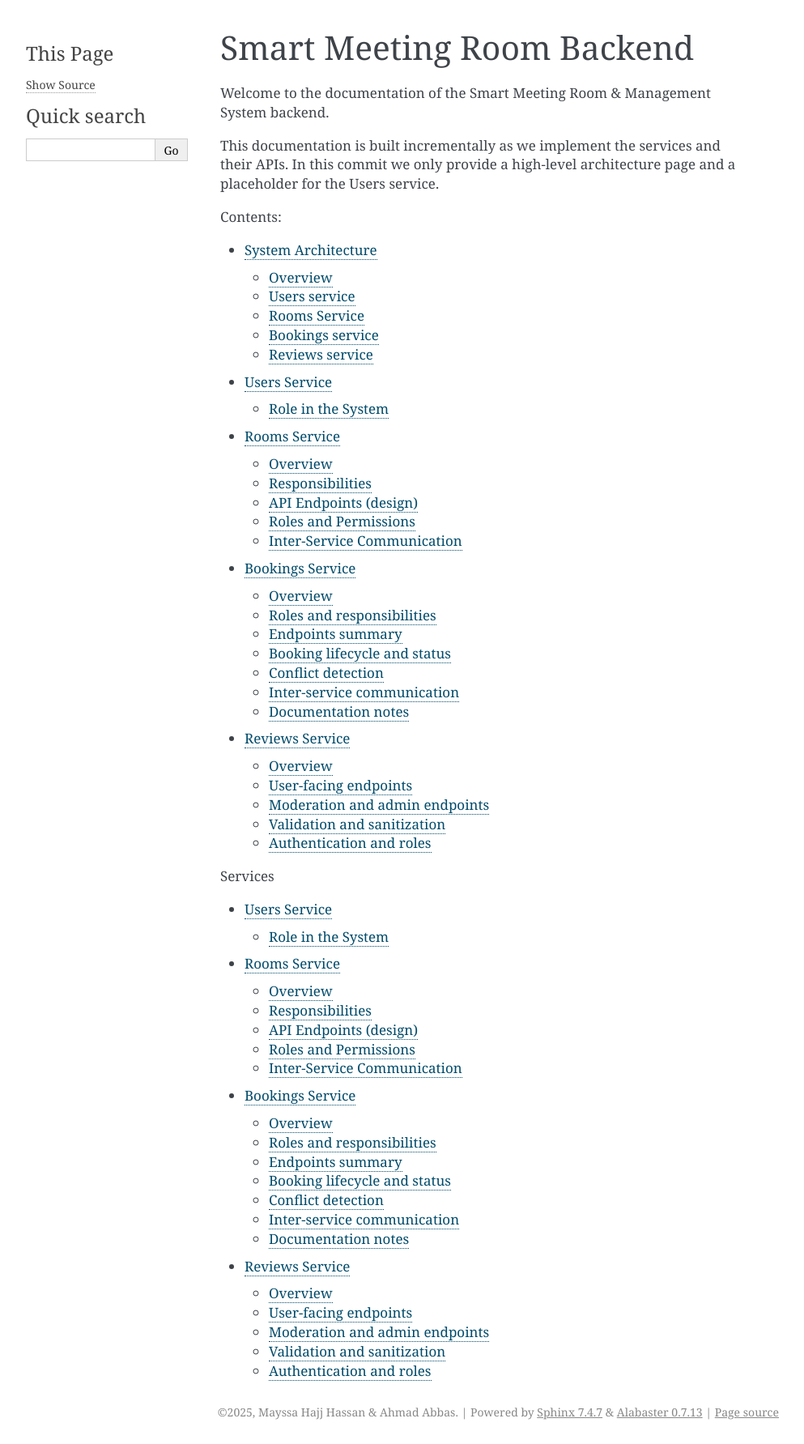
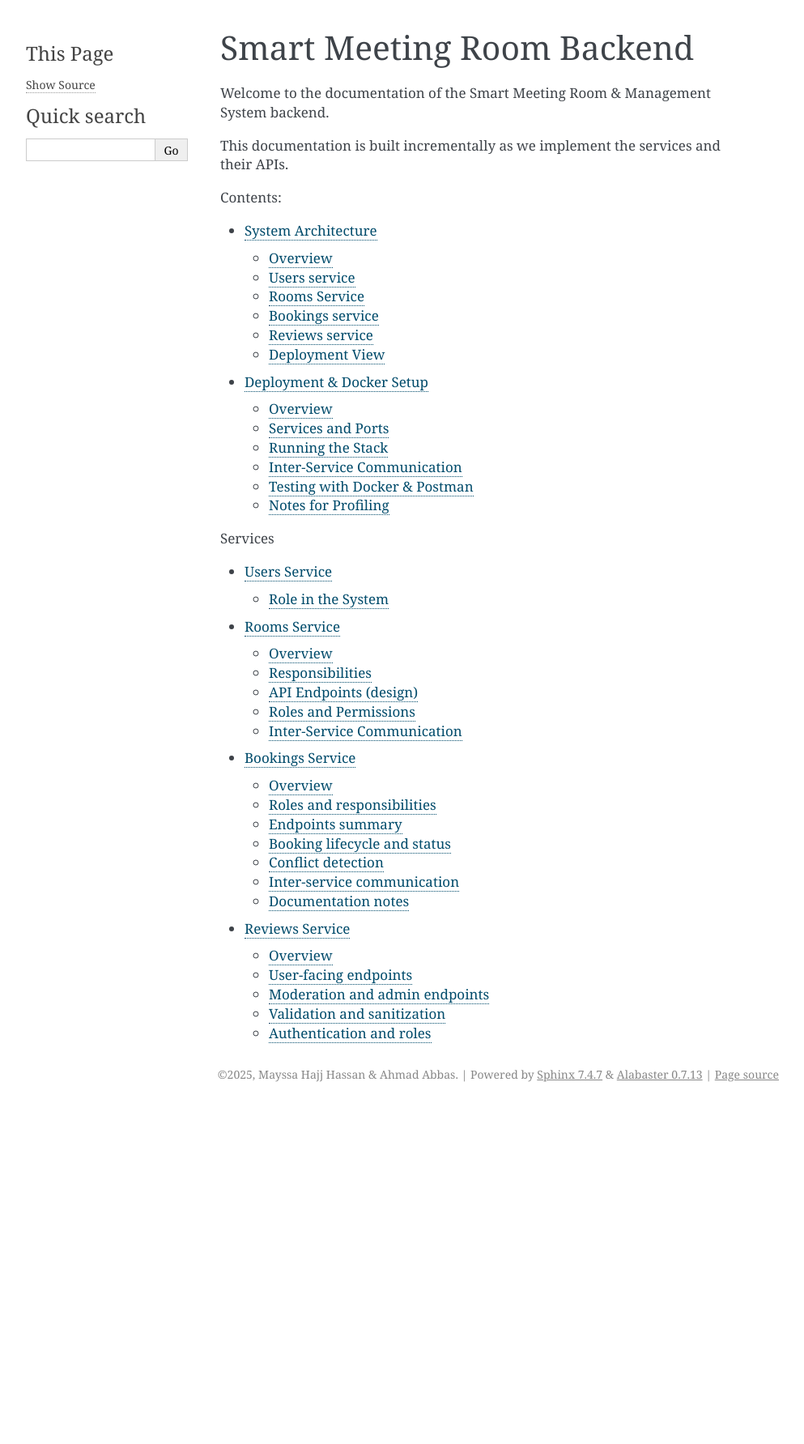
Before and after one commit to MayssaHH/MayssaHajjHassan_AhmadAbbas_meetingroom, a Sphinx documentation site: the page built from docs/source/index.rst, in a window 1280 px wide. Shown: the whole page at 81% size, without its empty margins (148-1141 px from the left). Built offline with Sphinx 7.4.7, drawn with Linux system fonts in a browser that asks for light colours; after the commit the page ends 1366 px from its top, so only the background shows below that; some of the changed lines change nothing that is shown.

Commit message:
Add Makefile and improve documentation structure

```diff
--- a/docs/source/architecture.rst
+++ b/docs/source/architecture.rst
@@ -55,3 +55,10 @@
 moderation endpoints for flagging, hiding, and restoring reviews. It is called
 by clients directly and relies on shared authentication and RBAC logic to
 enforce permissions for regular users, moderators, and admins.
+
+Deployment View
+---------------
+
+The system is deployed as five Docker containers (database + four services).
+For details on ports, container names, and how to run the stack, see
+:doc:`deployment_docker`.
--- /dev/null
+++ b/docs/source/deployment_docker.rst
@@ -0,0 +1,106 @@
+Deployment & Docker Setup
+=========================
+
+Overview
+--------
+
+This project is deployed as five Docker containers that run together on a shared
+Docker network:
+
+- One PostgreSQL database container.
+- Four FastAPI microservices: Users, Rooms, Bookings, and Reviews.
+
+Each service reads its configuration (database URL, other service URLs, JWT
+secrets, etc.) from environment variables via ``common.config.Settings``.
+
+Services and Ports
+------------------
+
+.. list-table::
+   :header-rows: 1
+   :widths: 20 30 20
+
+   * - Service
+     - Container name
+     - Host port
+   * - Database
+     - ``smart_meeting_room_db``
+     - ``5432``
+   * - Users
+     - ``users_service``
+     - ``8001``
+   * - Rooms
+     - ``rooms_service``
+     - ``8002``
+   * - Bookings
+     - ``bookings_service``
+     - ``8003``
+   * - Reviews
+     - ``reviews_service``
+     - ``8004``
+
+Running the Stack
+-----------------
+
+To build and start all containers:
+
+.. code-block:: bash
+
+   docker-compose up --build
+
+This command starts:
+
+- PostgreSQL on port ``5432``.
+- Users service on ``http://localhost:8001``.
+- Rooms service on ``http://localhost:8002``.
+- Bookings service on ``http://localhost:8003``.
+- Reviews service on ``http://localhost:8004``.
+
+To stop all containers:
+
+.. code-block:: bash
+
+   docker-compose down
+
+Inter-Service Communication
+---------------------------
+
+Inside the Docker network, services communicate using container names instead of
+``localhost``. For example:
+
+- Users service URL: ``http://users-service:8001``
+- Rooms service URL: ``http://rooms-service:8002``
+- Bookings service URL: ``http://bookings-service:8003``
+- Reviews service URL: ``http://reviews-service:8004``
+
+These URLs are injected through environment variables (e.g.
+``USERS_SERVICE_URL``, ``ROOMS_SERVICE_URL``, etc.) and loaded by
+``common.config.Settings``. The HTTP clients in each service (e.g.
+``users_client``, ``rooms_client``, ``bookings_client``) use these URLs for
+inter-service calls with the ``service_account`` role.
+
+Testing with Docker & Postman
+-----------------------------
+
+With the stack running, all Postman requests target the Docker ports:
+
+- ``{{users_base_url}} = http://localhost:8001``
+- ``{{rooms_base_url}} = http://localhost:8002``
+- ``{{bookings_base_url}} = http://localhost:8003``
+- ``{{reviews_base_url}} = http://localhost:8004``
+
+We validated the system end-to-end by:
+
+- Registering and logging in users (Users service).
+- Creating rooms as admin (Rooms service).
+- Creating and viewing bookings (Bookings service).
+- Submitting and retrieving reviews (Reviews service).
+
+Screenshots of these Postman calls are included in the final report.
+
+Notes for Profiling
+-------------------
+
+For performance profiling, we run pytest with coverage and use Postman / command
+line timing against the Dockerized services. Details and target endpoints are
+documented in ``profiling/notes.md``.
--- a/docs/source/index.rst
+++ b/docs/source/index.rst
@@ -5,18 +5,14 @@
 System backend.
 
 This documentation is built incrementally as we implement the services
-and their APIs. In this commit we only provide a high-level architecture
-page and a placeholder for the Users service.
+and their APIs.
 
 .. toctree::
    :maxdepth: 2
    :caption: Contents:
 
    architecture
-   users_service
-   rooms_service
-   bookings_service
-   reviews_service
+   deployment_docker
 
 .. toctree::
    :maxdepth: 2
```
Also changed, not shown: screenshots/commit8/test_admin.png (added), screenshots/commit8/test_docker_env.png (added), screenshots/commit8/test_moderator.png (added), screenshots/commit8/test_regular_user.png (added), 1 other file.
